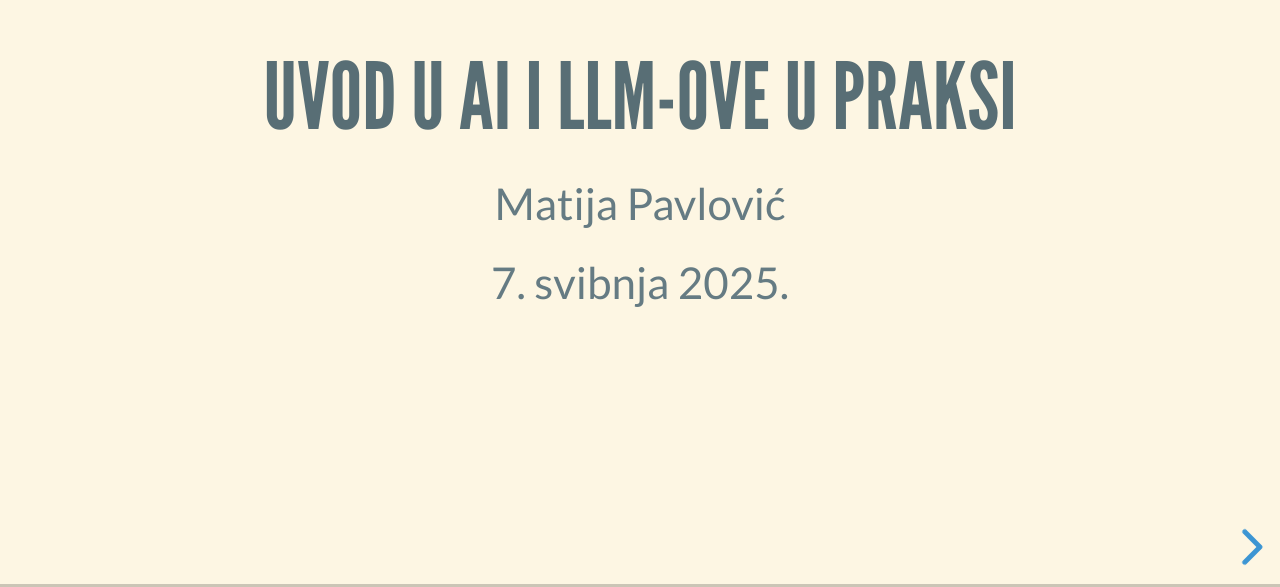
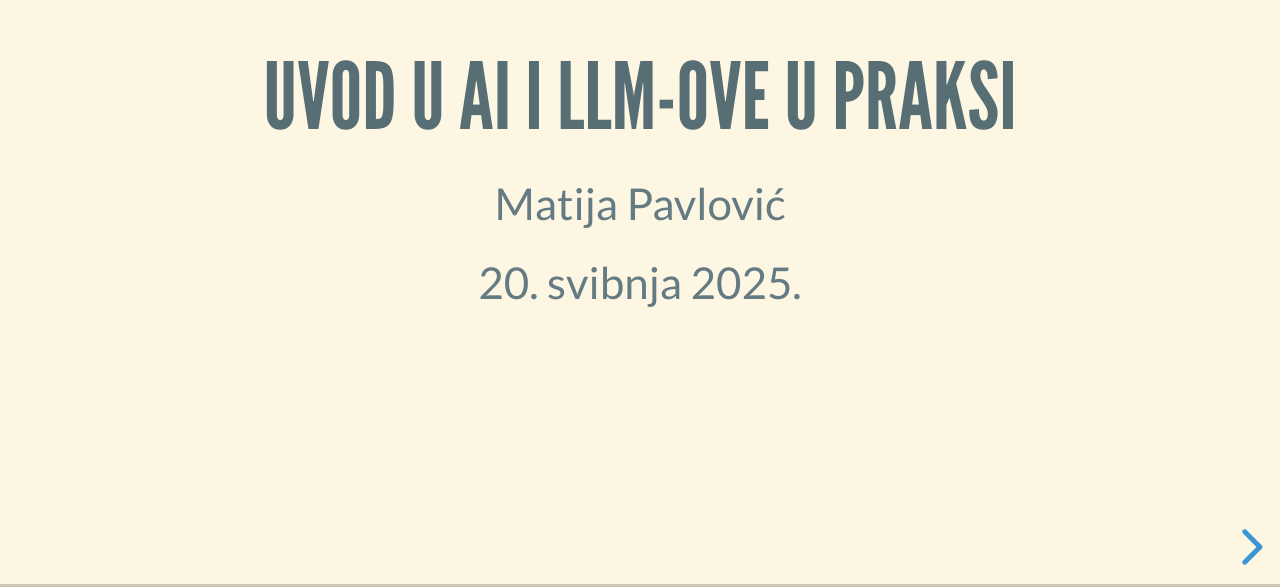
Before and after one commit to matijapavlovic8/show-me-what-you-know-ai, a website: page index.html in a window 1280 px wide. Shown: the part 213-800 px from the top of the page. Drawn offline with Linux system fonts and the light colour scheme.

```diff
--- a/index.html
+++ b/index.html
@@ -18,7 +18,7 @@
       <section>
         <h2>Uvod u AI i LLM-ove u praksi</h2>
         <p>Matija Pavlović</p>
-        <p>7. svibnja 2025.</p>
+        <p>20. svibnja 2025.</p>
       </section>
       <section>
         <h2>Plan radionice</h2>
```
